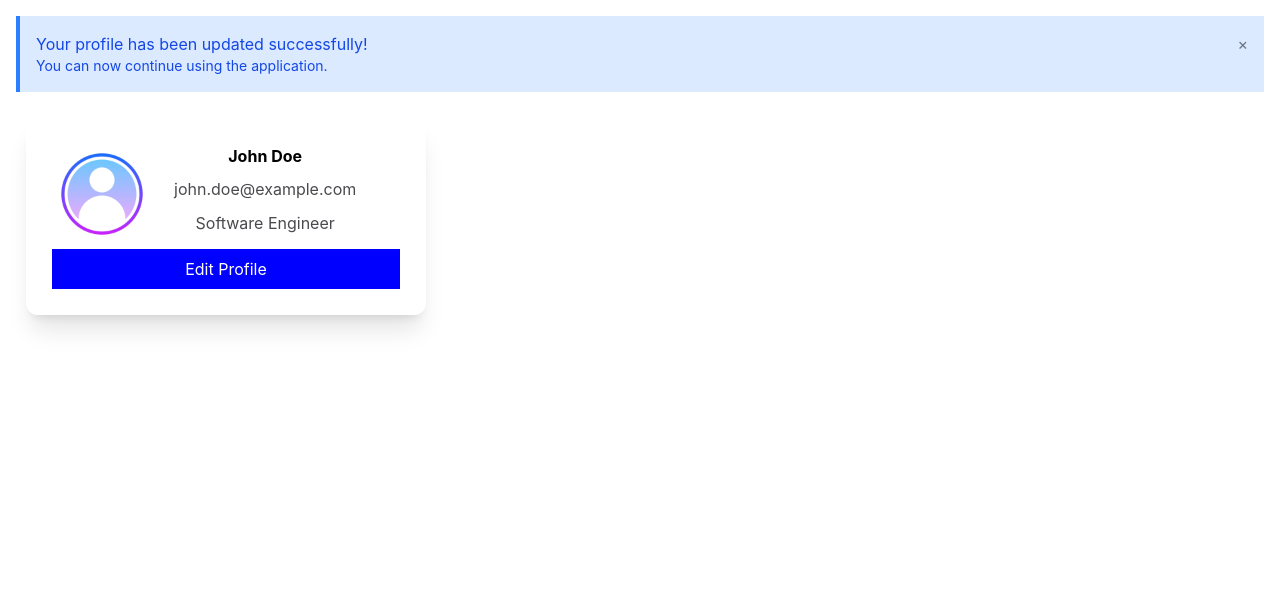
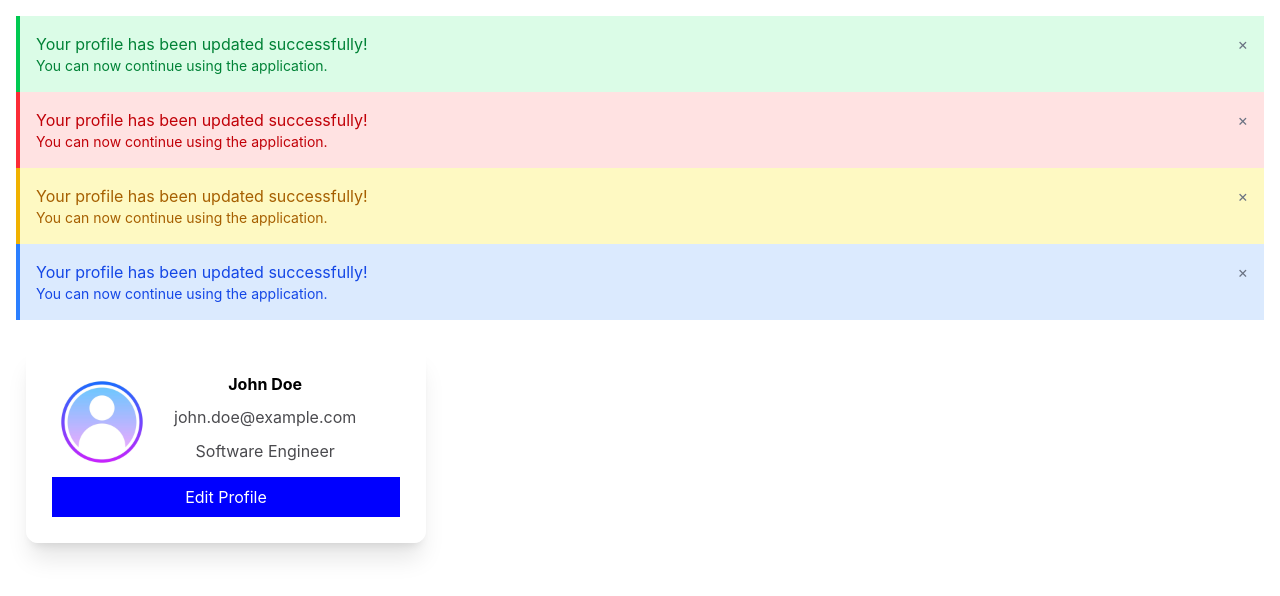
Before and after one commit to rhundal/lab_9_1, a React (Vite) app in the folder component-library-lab/: page / in a window 1280 px wide. Shown: the top 596 px of the page. Built offline with nearby package versions, Linux system fonts and the light colour scheme.

Commit message:
added map to render each type of alerbox

```diff
--- a/component-library-lab/src/App.tsx
+++ b/component-library-lab/src/App.tsx
@@ -6,6 +6,8 @@ import { useState } from "react";
 
 function App() {
   const [showAlert, setShowAlert] = useState(true);
+
+  const allTypes = ["success", "error", "warning", "info"] as const;
 
   let user = {
     id: "1",
@@ -16,21 +18,28 @@ function App() {
   };
 
   return (
+    <>
       <div className="p-4">
-      {showAlert && (
+        {allTypes.map(
+          (typeVal) =>
+            showAlert && (
               <AlertBox
-          type="info"
+                type={typeVal}
                 message="Your profile has been updated successfully!"
                 onClose={() => setShowAlert(false)}
               >
-          <p className="text-sm">You can now continue using the application.</p>
+                <p className="text-sm">
+                  You can now continue using the application.
+                </p>
               </AlertBox>
+            ),
         )}
 
         <div className="grid grid-cols-1 md:grid-cols-2 gap-4 mt-4">
           <UserProfileCard user={user} showEmail={true} showRole={true} />
         </div>
       </div>
+    </>
   );
 }
 
--- a/component-library-lab/src/components/AlertBox.tsx
+++ b/component-library-lab/src/components/AlertBox.tsx
@@ -1,5 +1,33 @@
 import React from "react";
 import { type AlertBoxProps } from "../types/index.ts";
+
+export default function AlertBox(props: AlertBoxProps) {
+  const alertStyles = {
+    success: "bg-green-100 border-green-500 text-green-700",
+    error: "bg-red-100 border-red-500 text-red-700",
+    warning: "bg-yellow-100 border-yellow-500 text-yellow-700",
+    info: "bg-blue-100 border-blue-500 text-blue-700",
+  };
+
+  return (
+    <div className={`p-4 border-l-4 ${alertStyles[props.type]}`}>
+      <div className="flex justify-between items-center">
+        <p>{props.message}</p>
+        {props.onClose && (
+          <button
+            onClick={props.onClose}
+            className="ml-4 text-gray-500 hover:text-gray-700"
+          >
+            ×
+          </button>
+        )}
+      </div>
+      {props.children}
+    </div>
+  );
+}
+
+/*
 
 const AlertBox: React.FC<AlertBoxProps> = (props: AlertBoxProps) => {
   const alertStyles = {
@@ -28,3 +56,5 @@ const AlertBox: React.FC<AlertBoxProps> = (props: AlertBoxProps) => {
 };
 
 export default AlertBox;
+
+*/
```
Lines whose indentation alone changed are shown as unchanged.
